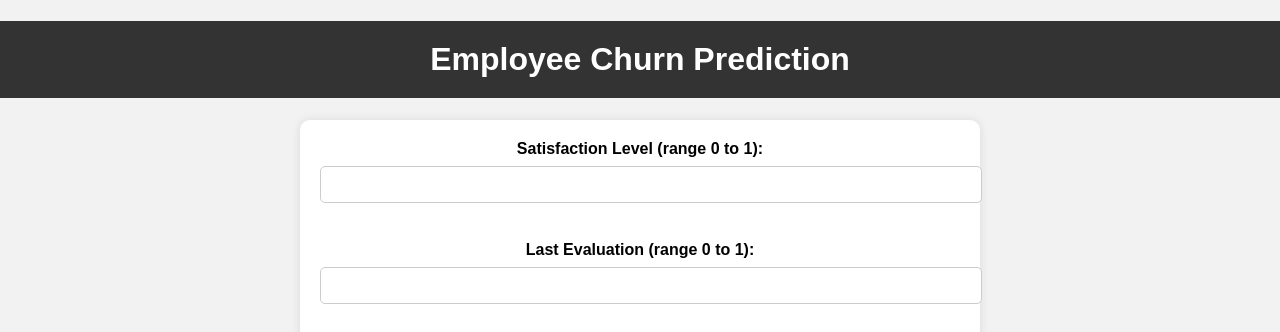
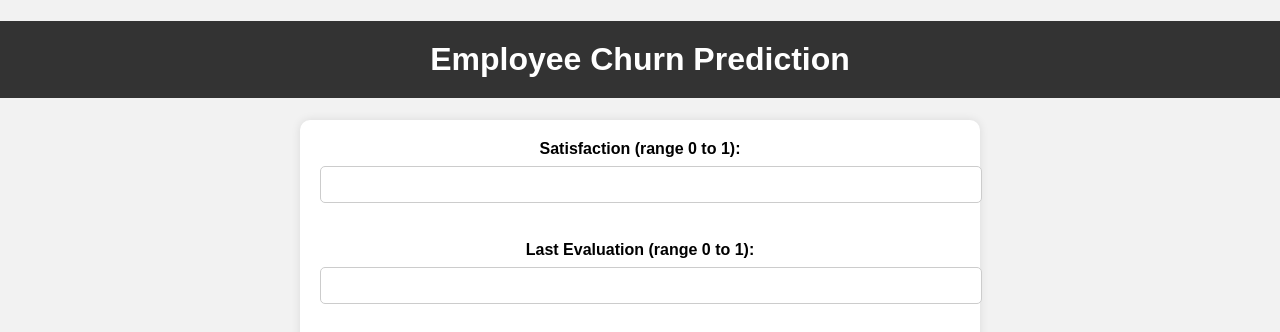
Before and after one commit to shahinmahmud53/employee-churn-prediction-flask-app, a Flask app: page / in a window 1280 px wide. Shown: the top 332 px of the page. Run offline with Flask 3, Linux system fonts and the light colour scheme; parts of the project's set-up code (start-up, migrations or seed data) failed here and were passed over.

Commit message:
01-25-2024_pipeline_test

```diff
--- a/templates/index.html
+++ b/templates/index.html
@@ -9,7 +9,7 @@
 <body>
     <h1>Employee Churn Prediction</h1>
     <form method="POST">
-        <label for="satisfaction">Satisfaction Level (range 0 to 1):</label>
+        <label for="satisfaction">Satisfaction (range 0 to 1):</label>
         <input type="number" step="0.01" id="satisfaction" name="satisfaction" min="0" max="1" required><br><br>
 
         <label for="last_evaluation">Last Evaluation (range 0 to 1):</label>
```
Also changed, not shown: 1 other file.
